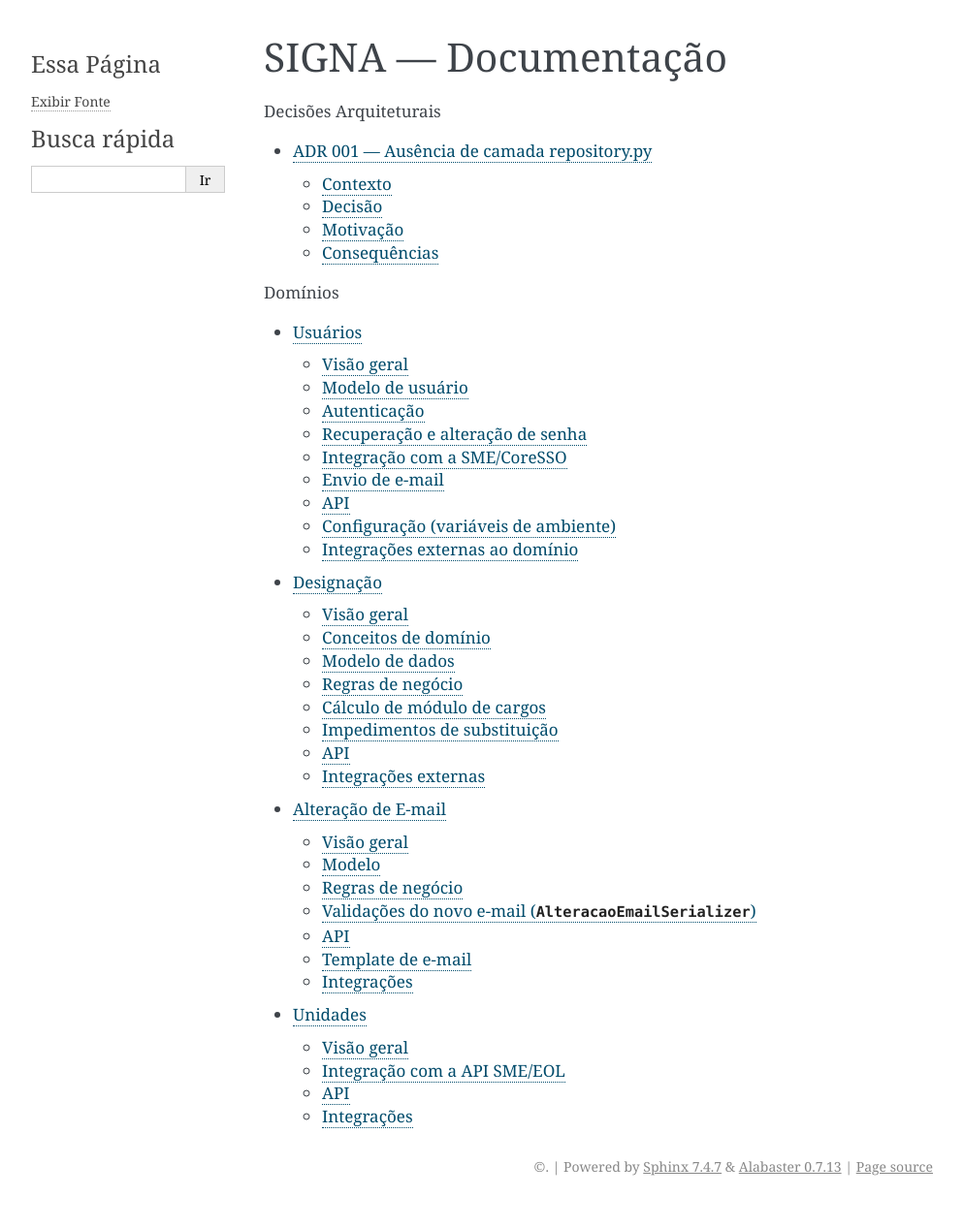
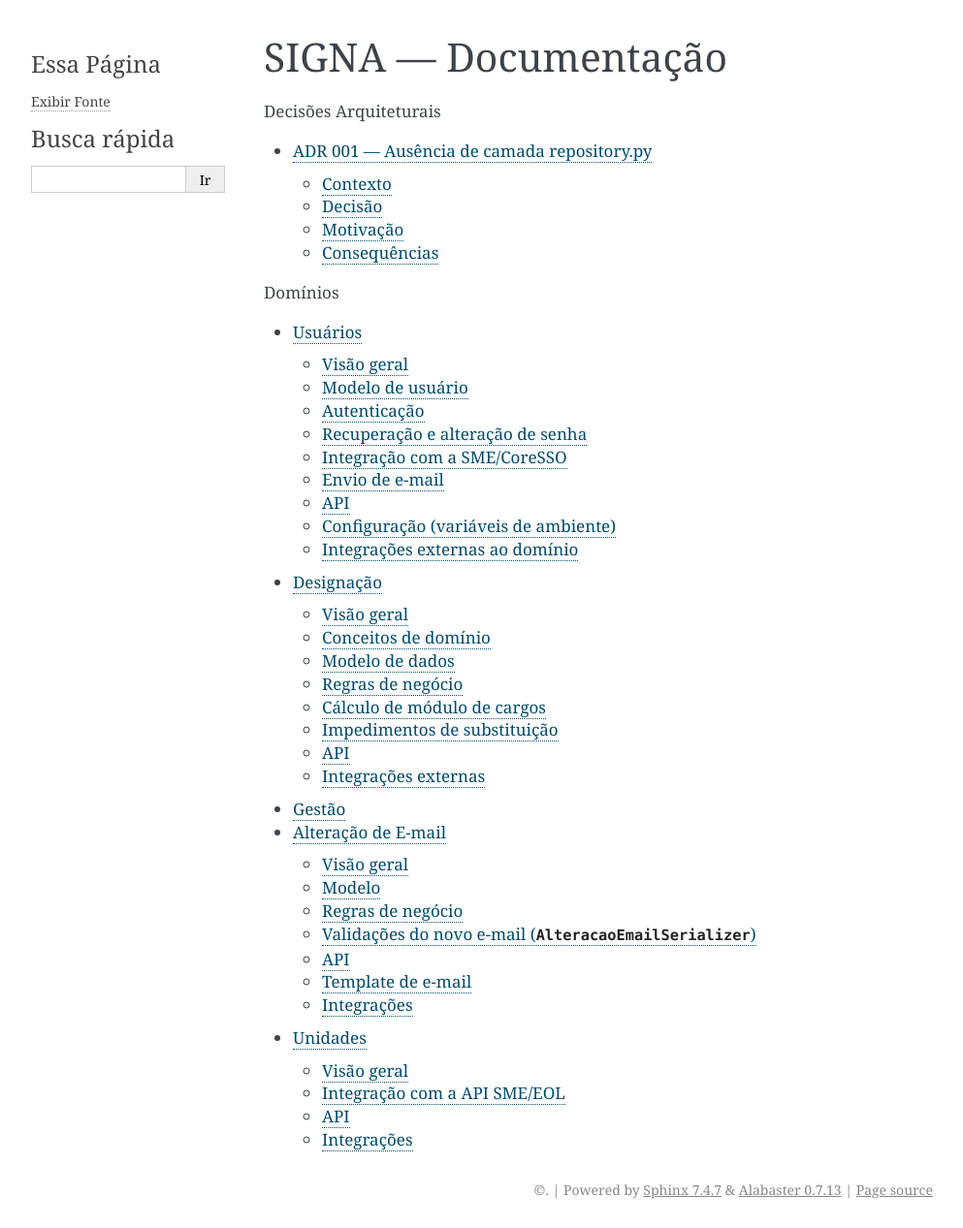
Before and after one commit to prefeiturasp/SME-SIGNA-BackEnd, a Sphinx documentation site: the page built from docs/index.rst, in a window 1280 px wide. Shown: the whole page at 97% size, without its empty margins (148-1141 px from the left). Built offline with Sphinx 7.4.7, drawn with Linux system fonts in a browser that asks for light colours; before the commit the page ends 1243 px from its top, so only the background shows below that.

Commit message:
docs: :sparkles: add arquivo documentacao

```diff
--- /dev/null
+++ b/docs/dominios/gestao/index.rst
@@ -0,0 +1,2 @@
+Gestão
+======
--- a/docs/index.rst
+++ b/docs/index.rst
@@ -13,5 +13,6 @@ SIGNA — Documentação
 
    dominios/usuarios/index
    dominios/designacao/index
+   dominios/gestao/index
    dominios/alteracao_email/index
    dominios/unidades/index
```
